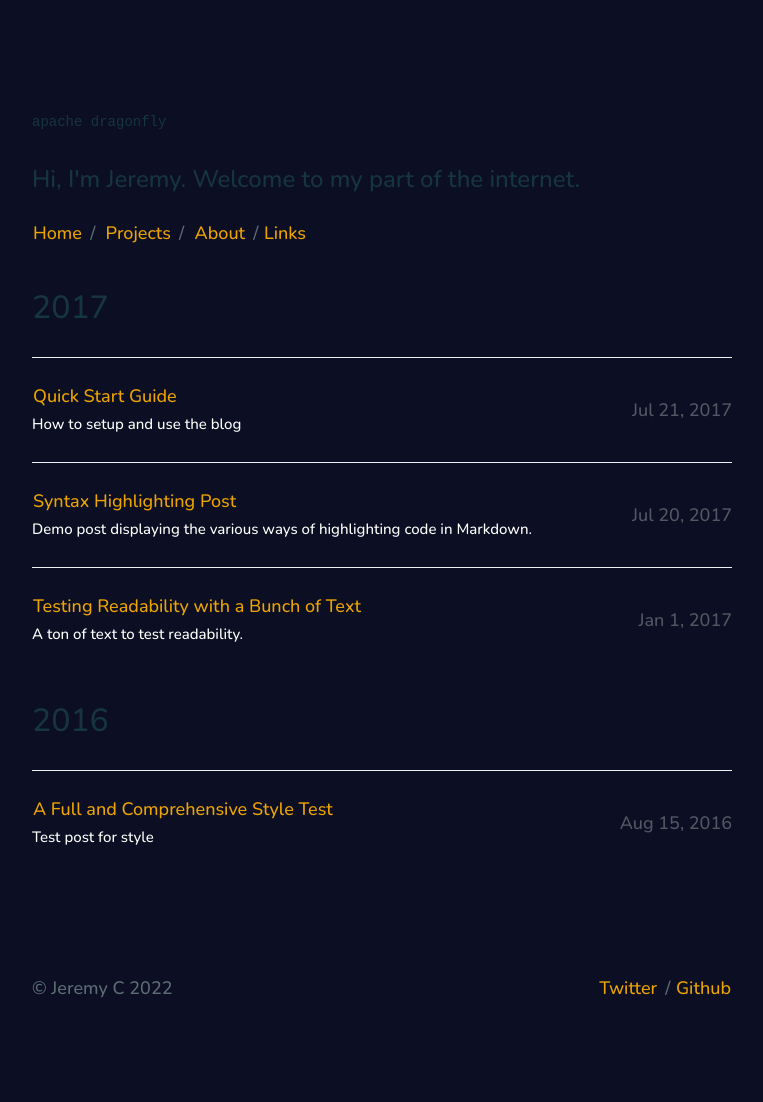
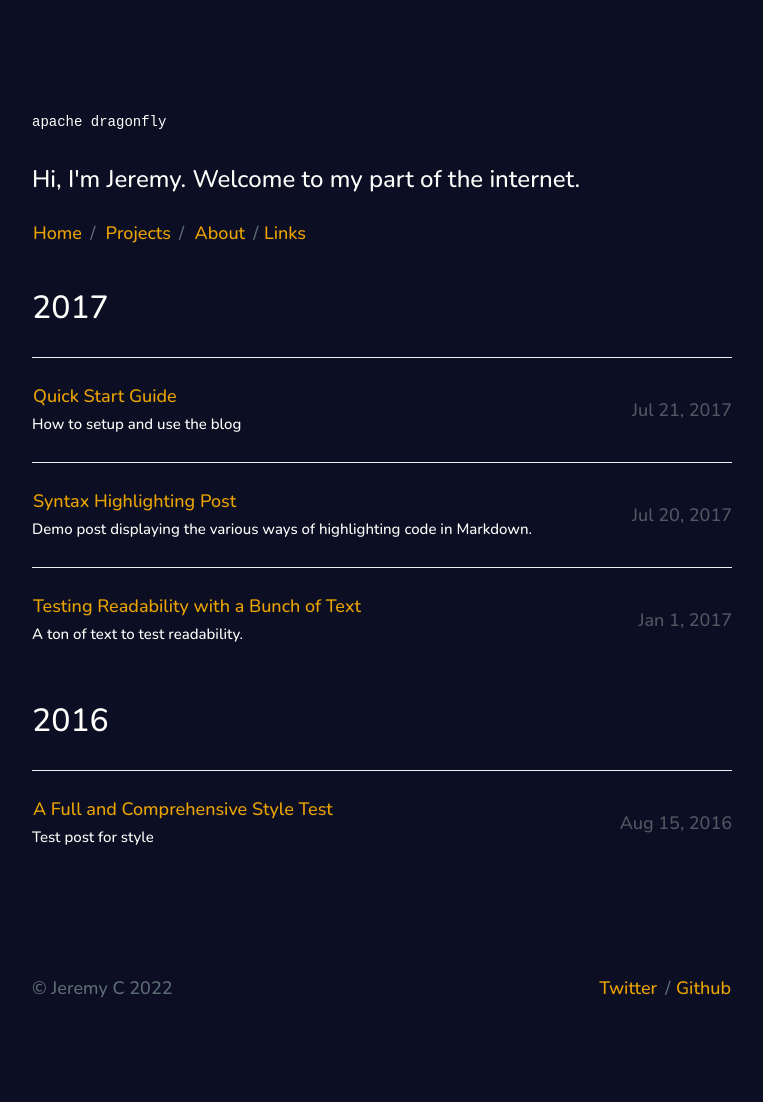
Before and after one commit to apachedragonfly/apachedragonfly.github.io, a Jekyll site: the page built from index.html, in a window 1280 px wide. Shown: the whole page, without its empty margins (258-1021 px from the left). Built offline with Jekyll 4.4.1, drawn with Linux system fonts in a browser that asks for light colours.

Commit message:
Update _page.scss

```diff
--- a/_sass/components/_page.scss
+++ b/_sass/components/_page.scss
@@ -3,7 +3,9 @@
    ========================================================================== */
 
 .c-page {
-
+    h2 {
+        color: #FFFFFC;
+    }
 }
 
 .c-page__header {
@@ -12,7 +14,7 @@
     h1 {
         margin-bottom: 2.5rem; // 25px
         @include fs--heading-2;
-        color: $c-base__02;
+        color: #FFFFFC;
     }
 
     p {
```
